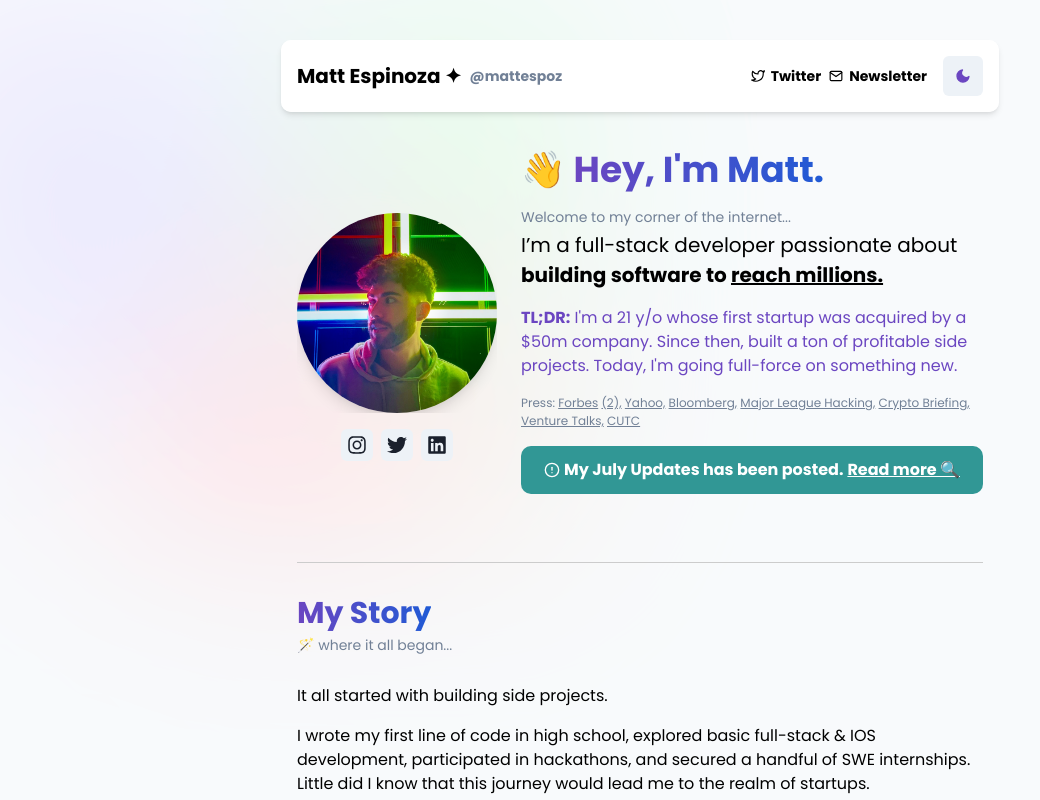
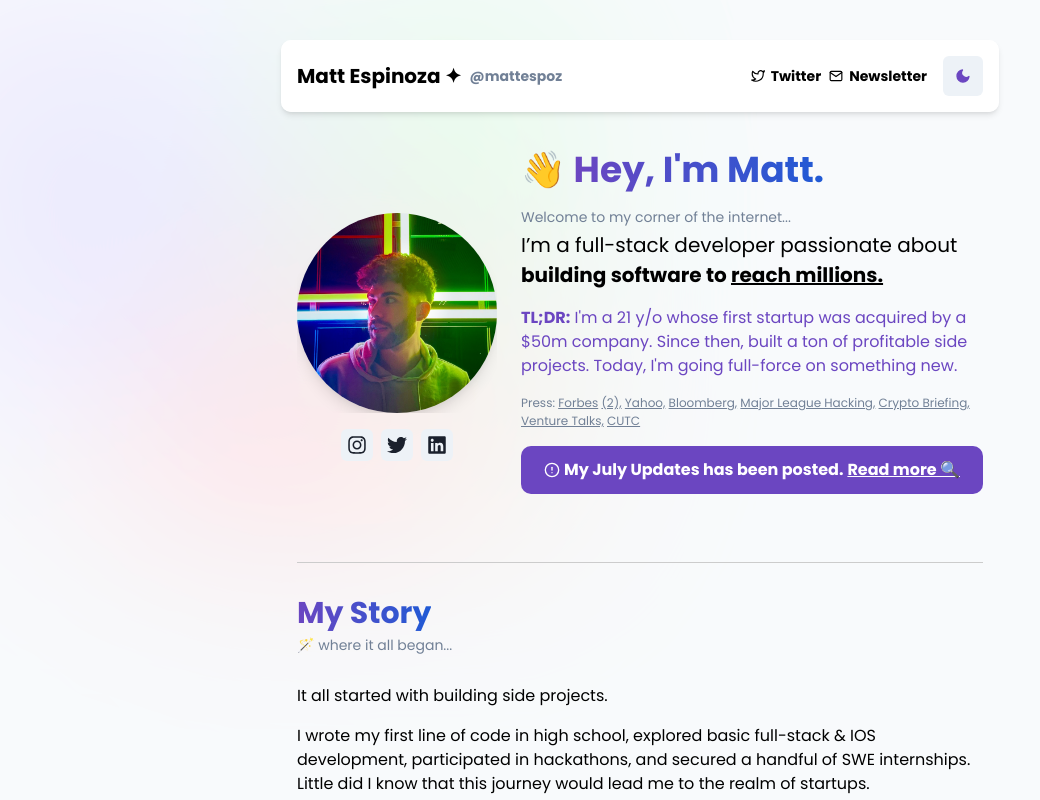
Before and after one commit to MattEspoz/personal-website, a Next.js app: page / in a window 1280 px wide. Shown: the top 800 px of the page, without its empty margins (0-1040 px from the left). Built offline with nearby package versions, Linux system fonts and the light colour scheme.

Commit message:
changed basic colour to purple

```diff
--- a/src/components/CalloutButton.tsx
+++ b/src/components/CalloutButton.tsx
@@ -17,8 +17,8 @@ const CalloutButton: React.FC<CalloutButtonProps> = ({ link, text }) => {
   const { colorMode } = useColorMode();
   const isMobile = useBreakpointValue({ base: true, md: false });
 
-  const buttonBgColor = colorMode === "light" ? "teal.500" : "teal.200";
-  const textColor = colorMode === "light" ? "white" : "green.800"; // Change to dark green color
+  const buttonBgColor = colorMode === "light" ? "#6B46C1" : "#A78BFA";
+  const textColor = colorMode === "light" ? "white" : "purple.800"; // Change to dark green color
 
   return (
     <Box
```
